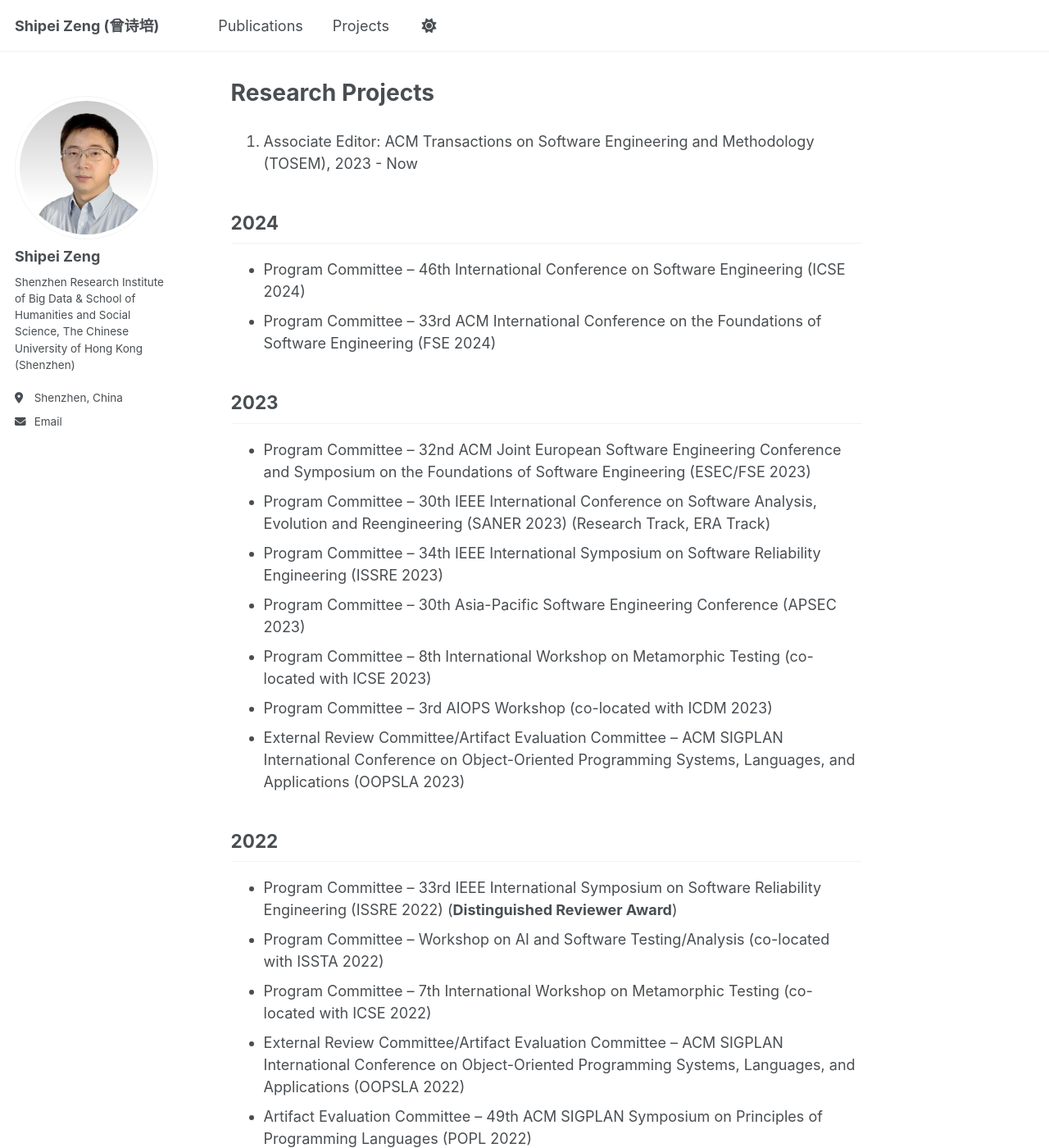
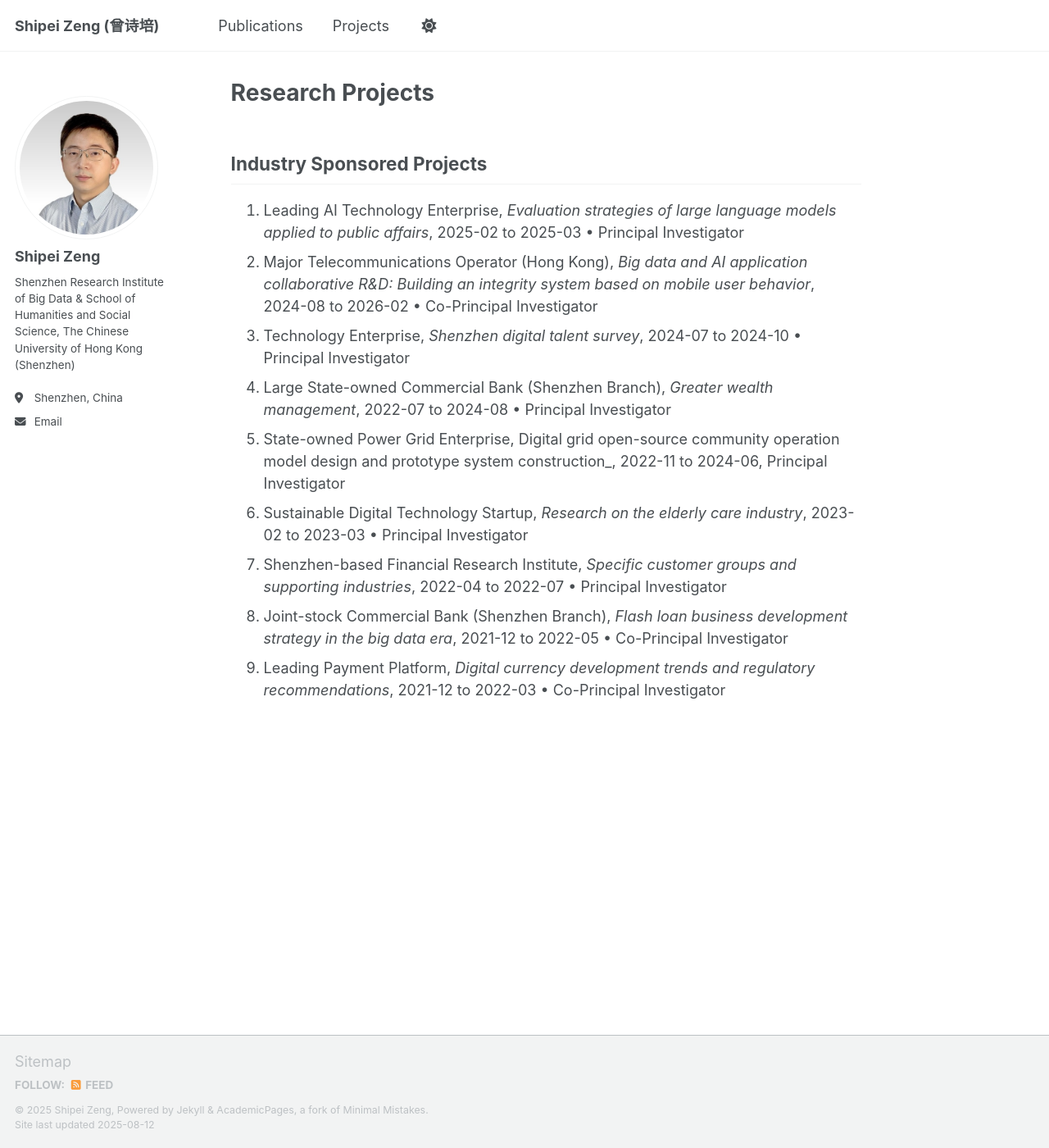
Before and after one commit to shipei-zeng/shipei-zeng.github.io, a Jekyll site: the page built from _pages/projects.md, in a window 1280 px wide and 1400 px high. Shown: the whole window at 82% size. Built offline with Jekyll 4.4.1, drawn with Linux system fonts in a browser that asks for light colours; a script that is not in the unit is left out; some of the changed text lies outside the part shown.

Commit message:
Update projects.md

```diff
--- a/_pages/projects.md
+++ b/_pages/projects.md
@@ -2,37 +2,15 @@
 permalink: /projects/
 title: "Research Projects"
 ---
-1. Associate Editor: ACM Transactions on Software Engineering and Methodology (TOSEM), 2023 - Now
 
-## 2024
-- Program Committee -- 46th International Conference on Software Engineering (ICSE 2024)
-- Program Committee -- 33rd ACM International Conference on the Foundations of Software Engineering (FSE 2024)
-
-## 2023
-- Program Committee -- 32nd ACM Joint European Software Engineering Conference and Symposium on the Foundations of Software Engineering (ESEC/FSE 2023)
-- Program Committee -- 30th IEEE International Conference on Software Analysis, Evolution and Reengineering (SANER 2023) (Research Track, ERA Track)
-- Program Committee -- 34th IEEE International Symposium on Software Reliability Engineering (ISSRE 2023)
-- Program Committee -- 30th Asia-Pacific Software Engineering Conference (APSEC 2023)
-- Program Committee -- 8th International Workshop on Metamorphic Testing (co-located with ICSE 2023)
-- Program Committee -- 3rd AIOPS Workshop (co-located with ICDM 2023)
-- External Review Committee/Artifact Evaluation Committee -- ACM SIGPLAN International Conference on Object-Oriented Programming Systems, Languages, and Applications (OOPSLA 2023)
-
-## 2022
-- Program Committee -- 33rd IEEE International Symposium on Software Reliability Engineering (ISSRE 2022) (**Distinguished Reviewer Award**)
-- Program Committee -- Workshop on AI and Software Testing/Analysis (co-located with ISSTA 2022)
-- Program Committee -- 7th International Workshop on Metamorphic Testing (co-located with ICSE 2022)
-- External Review Committee/Artifact Evaluation Committee -- ACM SIGPLAN International Conference on Object-Oriented Programming Systems, Languages, and Applications (OOPSLA 2022)
-- Artifact Evaluation Committee -- 49th ACM SIGPLAN Symposium on Principles of Programming Languages (POPL 2022)
-
-## 2021
-- Program Committee -- 6th International Workshop on Metamorphic Testing (co-located with ICSE 2021)
-- Program Committee -- Dependable and Secure Machine Learning (co-located with DSN 2021)
-- Program Committee -- Workshop on AI and Software Testing/Analysis (co-located with ISSTA 2021)
-- Artifact Evaluation Committee -- ACM SIGPLAN International Conference on Object-Oriented Programming Systems, Languages, and Applications (OOPSLA 2021)
-- Artifact Evaluation Committee -- 35th European Conference on Object-Oriented Programming (ECOOP 2021)
-
-## 2020
-- Artifact Evaluation Committee -- 34th European Conference on Object-Oriented Programming (ECOOP 2020)
-
-## 2019
-- Program Committee -- 34th IEEE/ACM International Conference on Automated Software Engineering (ASE 2019) (Demonstrations Track)
+Industry Sponsored Projects
+------
+1. Leading AI Technology Enterprise, _Evaluation strategies of large language models applied to public affairs_, 2025-02 to 2025-03 • Principal Investigator
+1. Major Telecommunications Operator (Hong Kong), _Big data and AI application collaborative R&D: Building an integrity system based on mobile user behavior_, 2024-08 to 2026-02 • Co-Principal Investigator
+1. Technology Enterprise, _Shenzhen digital talent survey_, 2024-07 to 2024-10 • Principal Investigator
+1. Large State-owned Commercial Bank (Shenzhen Branch), _Greater wealth management_, 2022-07 to 2024-08 • Principal Investigator
+1. State-owned Power Grid Enterprise, Digital grid open-source community operation model design and prototype system construction_, 2022-11 to 2024-06, Principal Investigator
+1. Sustainable Digital Technology Startup, _Research on the elderly care industry_, 2023-02 to 2023-03 • Principal Investigator
+1. Shenzhen-based Financial Research Institute, _Specific customer groups and supporting industries_, 2022-04 to 2022-07 • Principal Investigator
+1. Joint-stock Commercial Bank (Shenzhen Branch), _Flash loan business development strategy in the big data era_, 2021-12 to 2022-05 • Co-Principal Investigator
+1. Leading Payment Platform, _Digital currency development trends and regulatory recommendations_, 2021-12 to 2022-03 • Co-Principal Investigator
```
